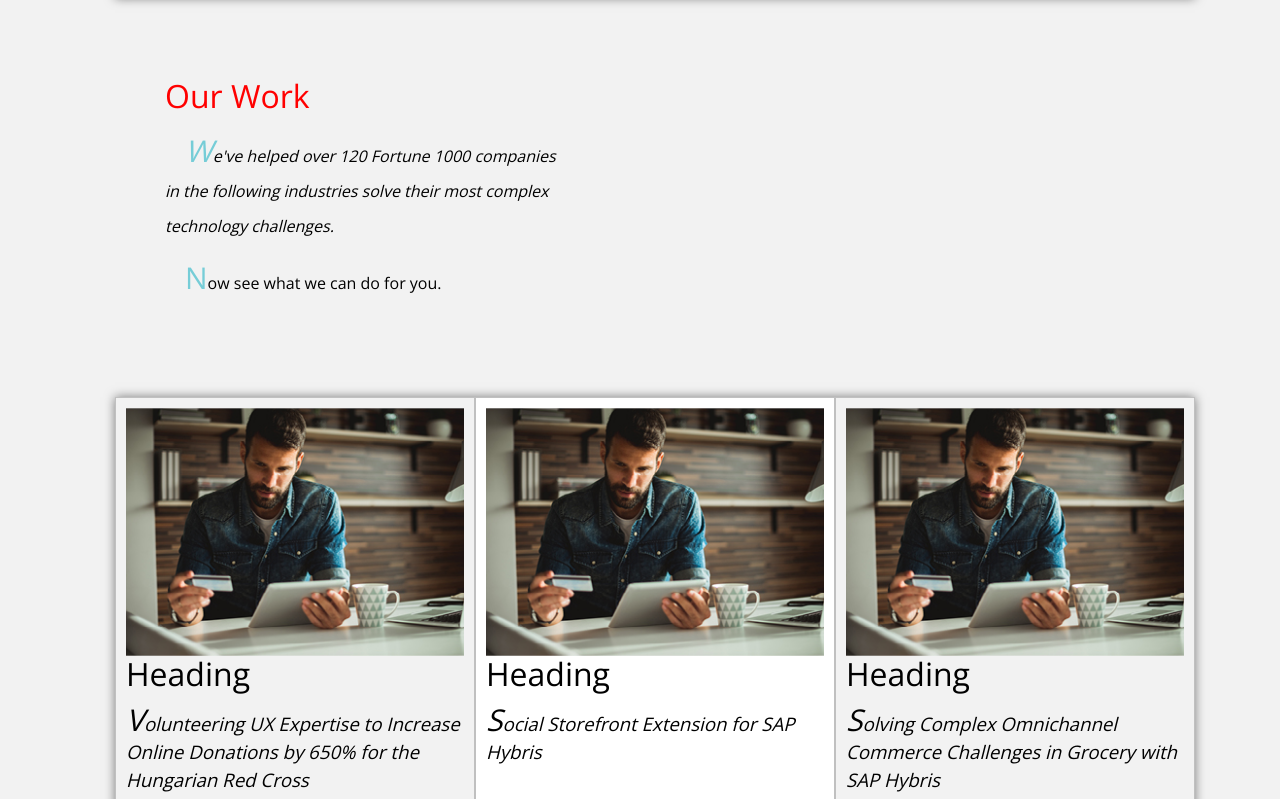
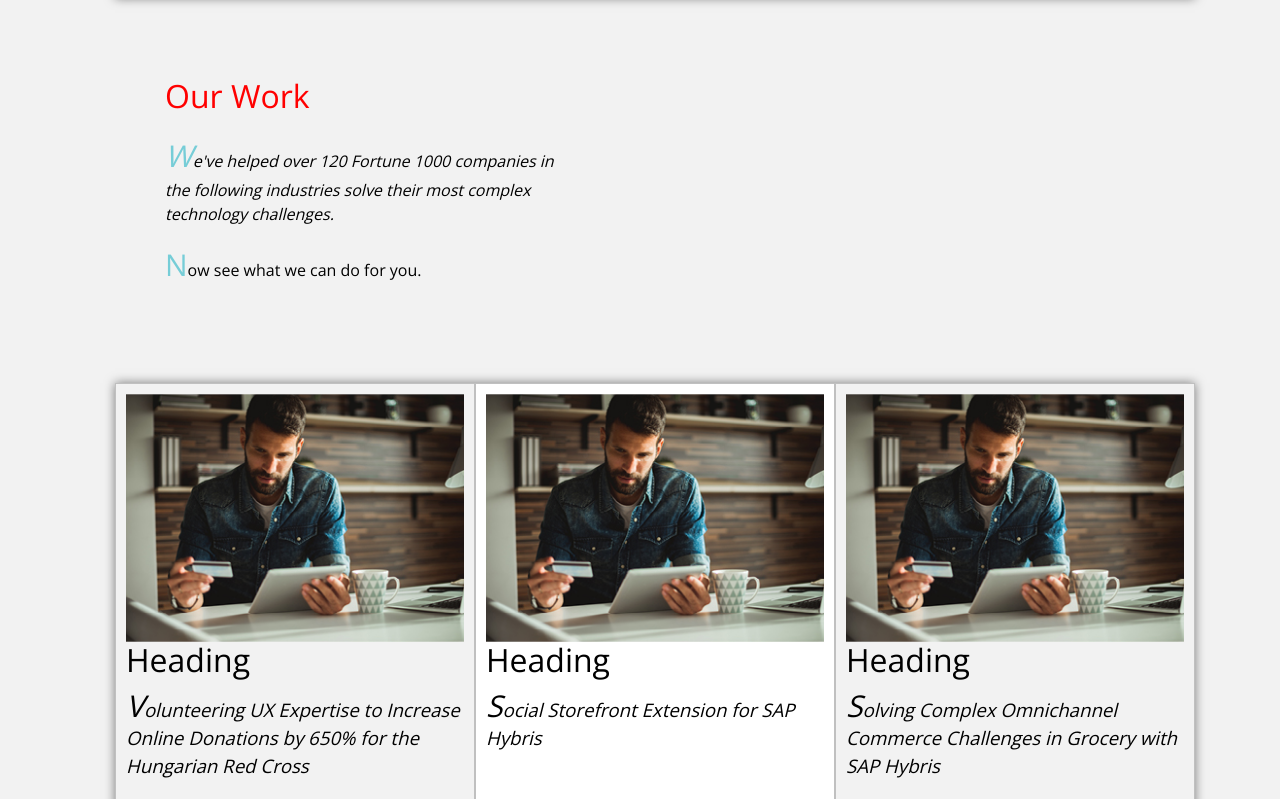
Before and after one commit to R1chKa/front-end-lab-8, a plain HTML site: page homework_02/index.html in a window 1280 px wide. Shown: the part 2041-2840 px from the top of the page. Drawn offline with nearby package versions, Linux system fonts and the light colour scheme.

Commit message:
fix task 8

```diff
--- a/homework_02/css/style.css
+++ b/homework_02/css/style.css
@@ -88,7 +88,7 @@ write your code here
 		font-style: italic;                                   /*  task 7  */
 	}                                                         /*          */
 
-	p:not(.tm-banner-text) {                                  /*          */
+	section .tm-content-box .tm-team-description-container p{                                  /*          */
 		text-indent: 20px;                                    /*  task 8  */
 		line-height: 35px;                                    /*          */
 	}                                                         /*          */
```
